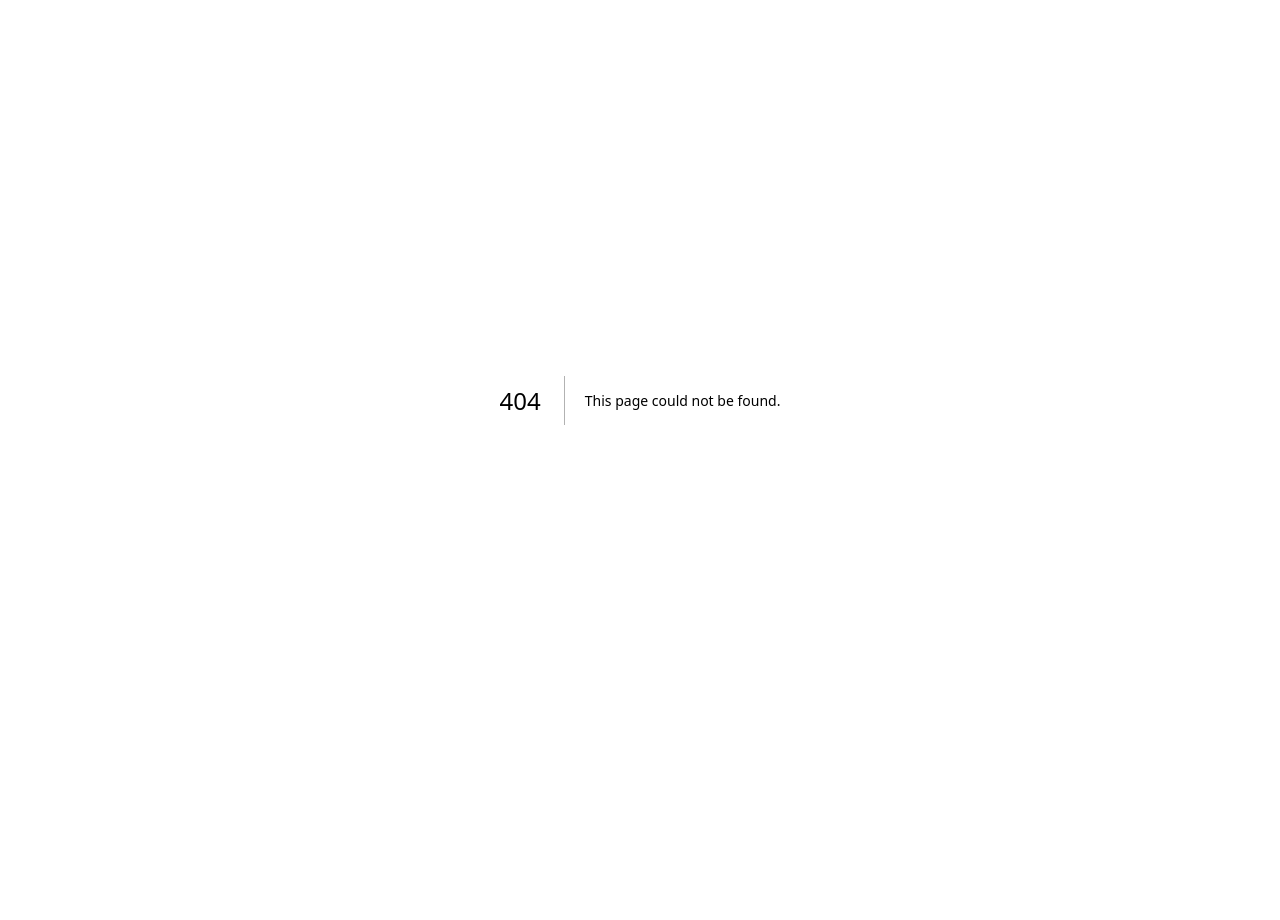
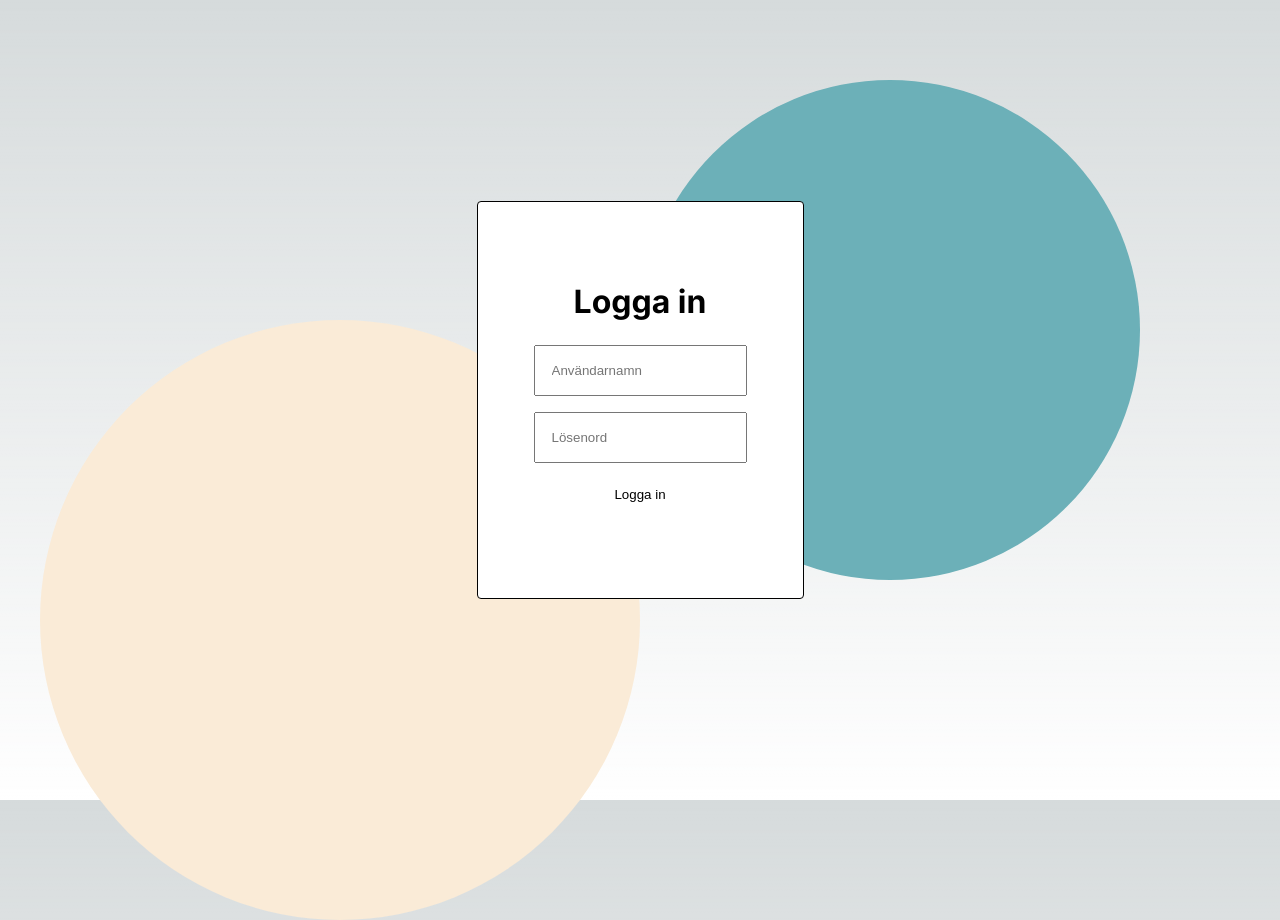
Before and after one commit to isabelleerlandsson/note-shack, a Next.js app: page /login in a window 1280 px wide. Before the commit this address had no page. Before the commit the page ends 800 px from the top, so only its background shows below. Built offline with nearby package versions, Linux system fonts and the light colour scheme.

Commit message:
login files

```diff
--- /dev/null
+++ b/src/app/login/login.module.css
@@ -0,0 +1,90 @@
+.root {
+    height: 100vh;
+    width: 100%;
+    display: flex;
+    align-items: center;
+    justify-content: center;
+}
+
+.container {
+    border: 1px solid black;
+    padding: 5rem 3rem;
+    border-radius: 4px;
+    z-index: 1;
+    background-color: white;
+    display: flex;
+    justify-content: center;
+    align-items: center;
+    flex-direction: column;
+}
+
+@media (max-width: 520px) {
+
+    .container {
+        border: none;
+    }
+
+    .circle {
+        display: none;
+    }
+
+    .circleTwo {
+        display: none;
+    }
+}
+
+.circle {
+    width: 600px;
+    height: 600px;
+    border-radius: 50%;
+    background-color: antiquewhite;
+    position: absolute;
+    top: 40%;
+    right: 50%;
+    z-index: 0;
+    border: none;
+  }
+
+  .circleTwo {
+    width: 500px;
+    height: 500px;
+    border-radius: 50%;
+    background-color: rgb(108, 176, 184);
+    position: absolute;
+    top: 10%;
+    left: 50%;
+    z-index: 0;
+    border: none;
+
+  }
+
+.login {
+    display: flex;
+    justify-content: center;
+    padding-bottom: 1rem;
+}
+
+.form {
+    display: flex;
+    flex-direction: column;
+    align-items: center;
+}
+
+.form input  {
+    margin: 0.5rem;
+    padding: 1rem;
+}
+
+.button {
+    margin: 0.5rem;
+    padding: 0.5rem;
+    width: 100%;
+    border-radius: 1rem;
+    background-color: var(--button);
+    border: none;
+}
+
+.header {
+    display: flex;
+    justify-content: center;
+}
--- /dev/null
+++ b/src/app/login/page.tsx
@@ -0,0 +1,69 @@
+"use client";
+
+import React, { useState } from "react";
+import axios from "axios";
+import styles from "./login.module.css";
+
+const LoginForm = () => {
+  const [username, setUsername] = useState("");
+  const [password, setPassword] = useState("");
+  const [error, setError] = useState("");
+
+  const handleLogin = async (e: React.FormEvent<HTMLFormElement>) => {
+    e.preventDefault();
+    try {
+      const response = await axios.post("/login", {
+        username,
+        password,
+      });
+      const token = response.data.token;
+      localStorage.setItem("token", token);
+      window.location.href = "/note";
+    } catch (error) {
+      setError("Fel användarnamn eller lösenord");
+    }
+  };
+
+  const handleSubmit = async (e: React.FormEvent<HTMLFormElement>) => {
+    console.log("Extra hantering när formuläret skickas...");
+    handleLogin(e);
+  };
+
+  return (
+    <>
+      <div className={styles.circle} />
+      <div className={styles.circleTwo} />
+      <div className={styles.root}>
+        <div className={styles.container}>
+          <div className={styles.login}>
+            <h1>Logga in</h1>
+          </div>
+          {error && <p>{error}</p>}
+          <form onSubmit={handleSubmit} className={styles.form}>
+            <div>
+              <input
+                placeholder="Användarnamn"
+                type="text"
+                value={username}
+                onChange={(e) => setUsername(e.target.value)}
+              />
+            </div>
+            <div>
+              <input
+                placeholder="Lösenord"
+                type="password"
+                value={password}
+                onChange={(e) => setPassword(e.target.value)}
+              />
+            </div>
+            <button className={styles.button} type="submit">
+              Logga in
+            </button>
+          </form>
+        </div>
+      </div>
+    </>
+  );
+};
+
+export default LoginForm;
```
